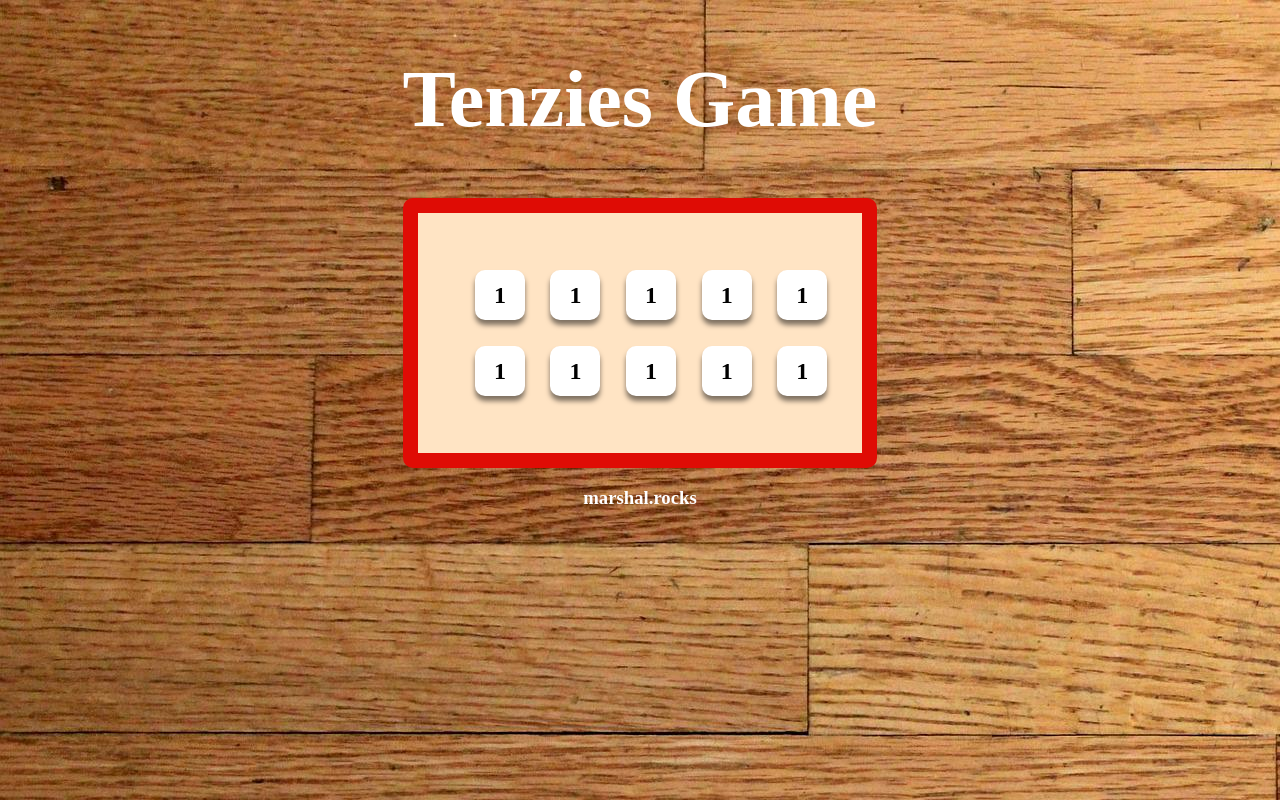
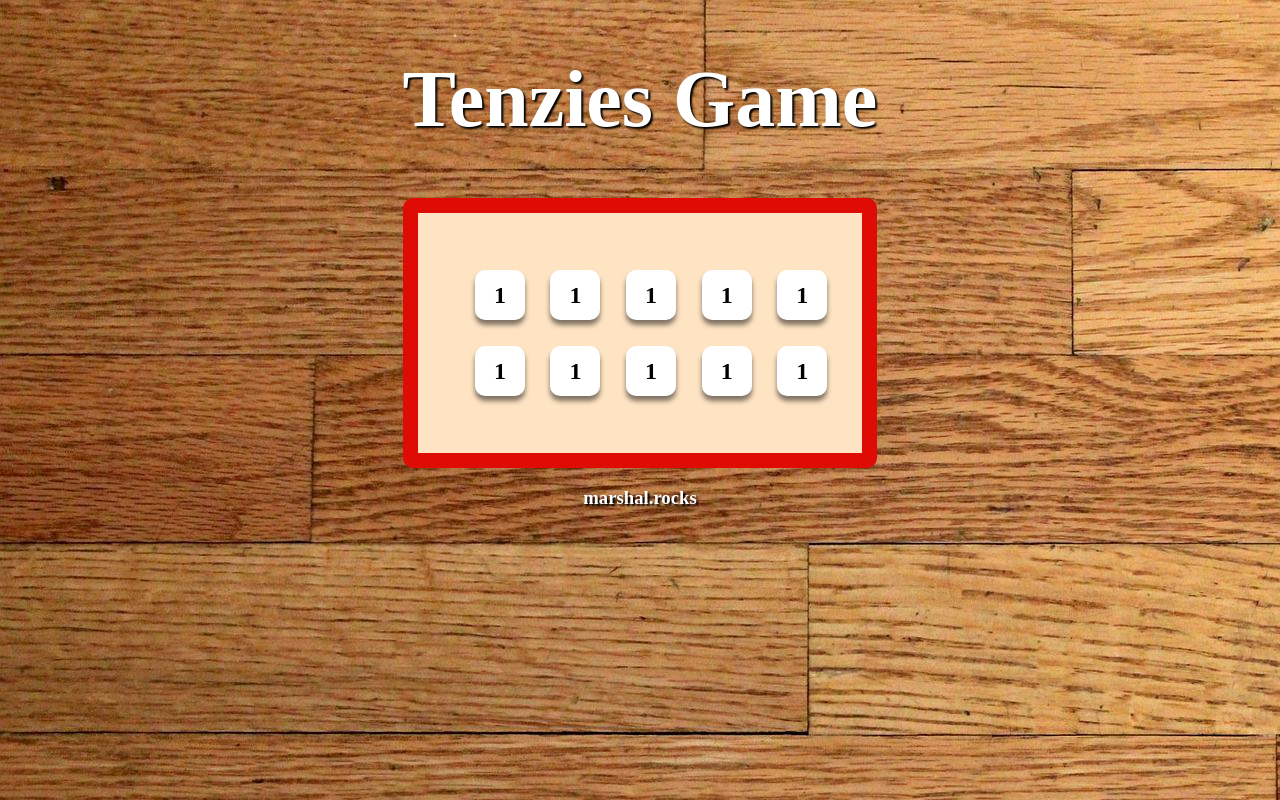
Before and after one commit to remarshal/tenzies-game, a React (Create React App) app: page / in a window 1280 px wide. Built offline with nearby package versions, Linux system fonts and the light colour scheme.

Commit message:
added text shadow

```diff
--- a/src/style.css
+++ b/src/style.css
@@ -15,10 +15,12 @@ main {
 main h1 {
   color: white;
   font-size: 5rem;
+  text-shadow: 2px 2px 2px #000;
 }
 
 main h3 {
   color: white;
+  text-shadow: 2px 2px 2px #000;
 }
 
 .container {
```
